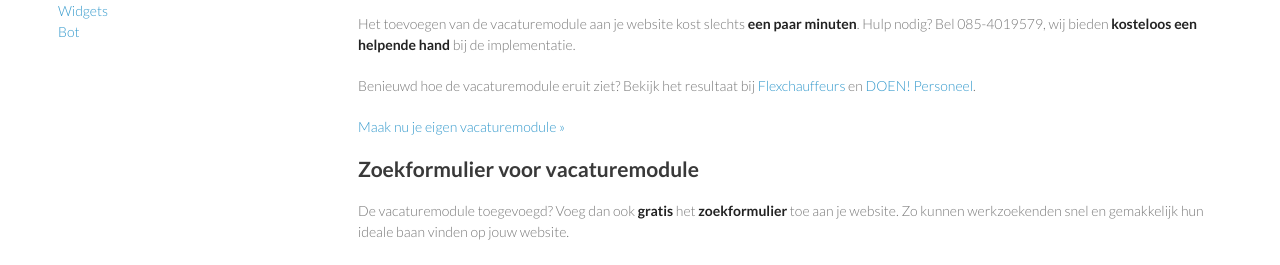
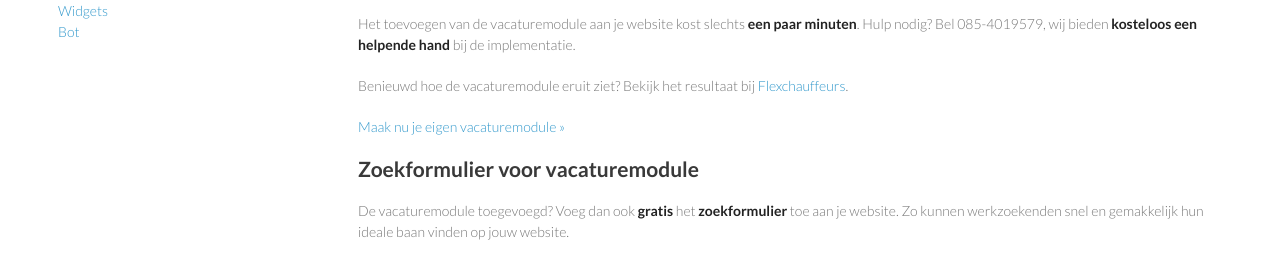
Before and after one commit to HippoHR/DeveloperHub, a Jekyll site: the page built from vacaturemodule/index.md, in a window 1280 px wide. Shown: the part 284-549 px from the top of the page. Built offline with Jekyll 4.4.1, drawn with Linux system fonts in a browser that asks for light colours.

Commit message:
Removed DOEN Personeel example for vacancy module
Test Plan: Make sure the link is removed. If you've set up everything, you should be able to run the dev hub with `bundle exec jekyll s` and visit /vacaturemodule/ to make sure the link is now gone.

Reviewers: #review_round_1!

Tags: #hotfix

Differential Revision: http://phabricator.hippo.farm/D6479

```diff
--- a/vacaturemodule/index.md
+++ b/vacaturemodule/index.md
@@ -20,8 +20,7 @@ Het toevoegen van de vacaturemodule aan je website kost slechts **een paar minut
 Hulp nodig? Bel 085-4019579, wij bieden **kosteloos een helpende hand** bij de implementatie.
 
 Benieuwd hoe de vacaturemodule eruit ziet? Bekijk het resultaat bij
-<a href="http://flexchauffeurs.nl/vrachtwagenchauffeurs-vacatures/" target="_blank">Flexchauffeurs</a> en
-<a href="http://www.doenpersoneel.eu/vacatures.htm" target="_blank">DOEN! Personeel</a>.
+<a href="http://flexchauffeurs.nl/vrachtwagenchauffeurs-vacatures/" target="_blank">Flexchauffeurs</a>.
 
 [Maak nu je eigen vacaturemodule &raquo;](/vacaturemodule/vacaturemodule-stap-een.html)
 
```
